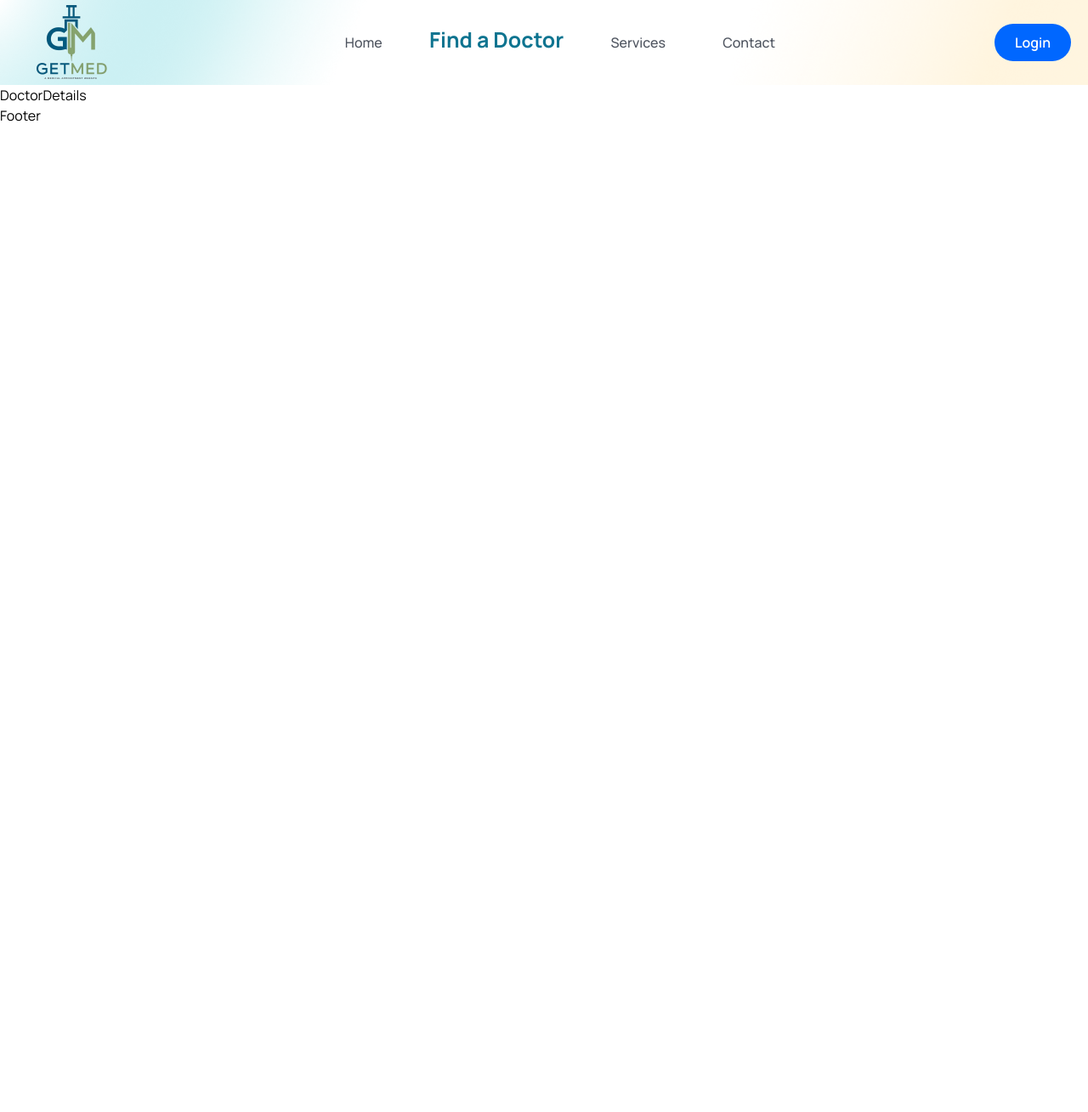
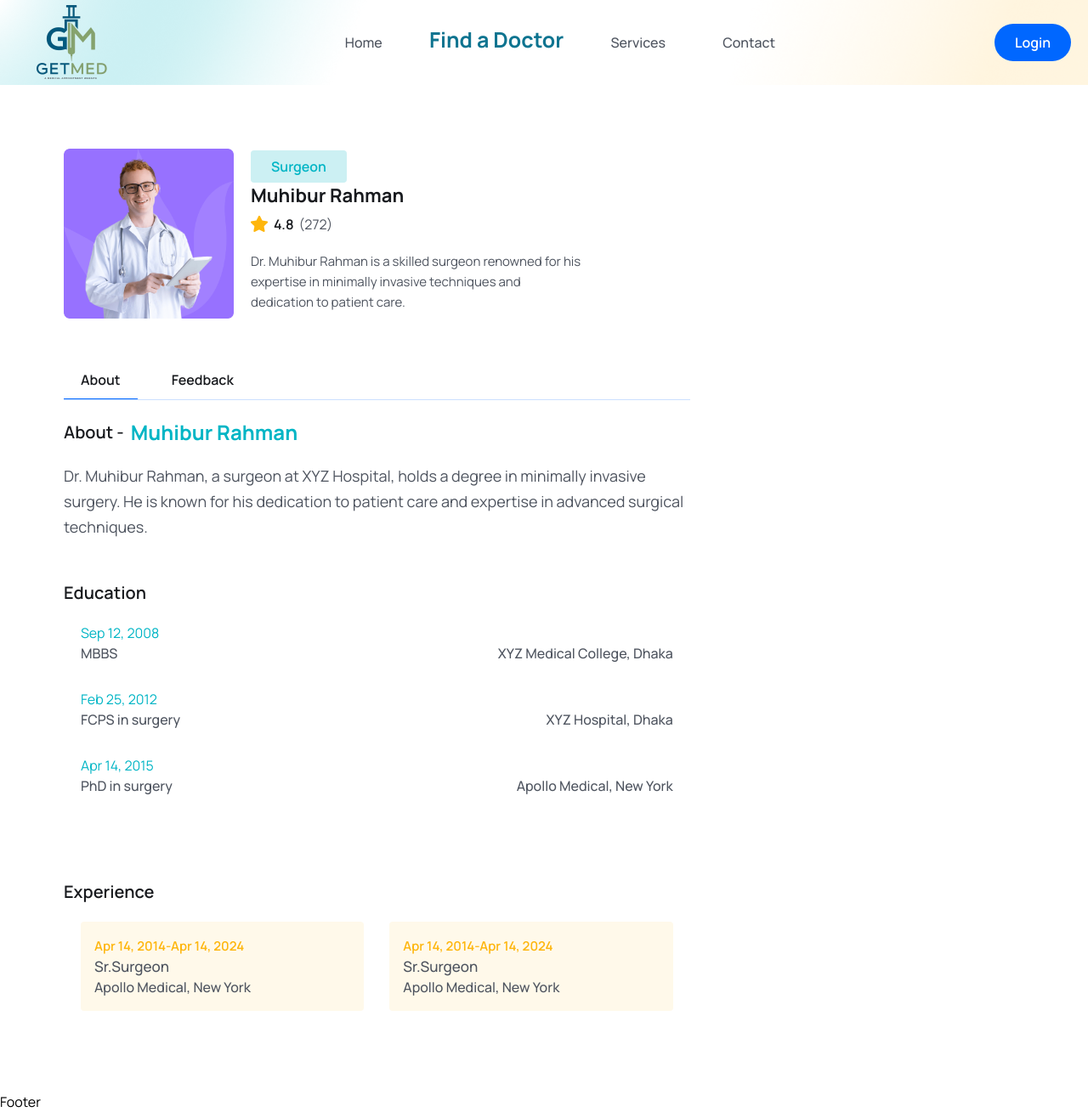
Before and after one commit to Faiyaz582/GetMed, a React (Vite) app in the folder frontend/: page /doctors/1 in a window 1280 px wide. Shown: the whole page at 85% size. Before the commit the page ends 800 px from the top, so only its background shows below. Built offline with nearby package versions, Linux system fonts and the light colour scheme.

Commit message:
Doctor Info Added

```diff
--- /dev/null
+++ b/frontend/src/pages/Doctors/DoctorAbout.jsx
@@ -0,0 +1,98 @@
+
+import { formateDate } from '../../utils/formateDate';
+
+
+const DoctorAbout = () => {
+  return <div>
+      <div>
+        <h3 className='text-[20px] leading-[30px] text-headingColor font-semibold flex items-center gap-2'>
+          About -
+          <span className='text-irisBlueColor font-bold text-[24px] leading-9'>
+            Muhibur Rahman
+          </span>
+        </h3>
+        <p className='text_para'>
+          Dr. Muhibur Rahman, a surgeon at XYZ Hospital, holds a degree in minimally invasive surgery. He is known for his dedication to patient care and expertise in advanced surgical techniques.
+        </p>
+      </div>
+      <div className='mt-12'>
+        <h3 className='text-[20px] leading-[30px] text-headingColor font-semibold flex items-center gap-2'>
+          Education
+        </h3>
+        <ul className='pt-4 md:p-5'>
+          <li className='flex flex-col sm:flex-row sm:justify-between sm:items-end md:gap-5 mb-[30px]'>
+            <div>
+              <span className='text-irisBlueColor'>{formateDate('9-12-2008')}</span>
+              <p className='text-[16px] leading-6 font-medium text-textColor'>
+                MBBS
+              </p>
+            </div>
+            <p className='text-[16px] leading-6 font-medium text-textColor'>
+              XYZ Medical College, Dhaka
+            </p>
+          </li>
+          <li className='flex flex-col sm:flex-row sm:justify-between sm:items-end md:gap-5 mb-[30px]'>
+            <div>
+              <span className='text-irisBlueColor'>{formateDate('2-25-2012')}</span>
+              <p className='text-[16px] leading-6 font-medium text-textColor'>
+                FCPS in surgery
+              </p>
+            </div>
+            <p className='text-[16px] leading-6 font-medium text-textColor'>
+              XYZ Hospital, Dhaka
+            </p>
+          </li>
+          <li className='flex flex-col sm:flex-row sm:justify-between sm:items-end md:gap-5 mb-[30px]'>
+            <div>
+              <span className='text-irisBlueColor'>{formateDate('4-14-2015')}</span>
+              <p className='text-[16px] leading-6 font-medium text-textColor'>
+                PhD in surgery
+              </p>
+            </div>
+            <p className='text-[16px] leading-6 font-medium text-textColor'>
+              Apollo Medical, New York
+            </p>
+          </li>
+        </ul>
+      </div>
+
+
+      <div className='mt-12'>
+      <h3 className='text-[20px] leading-[30px] text-headingColor font-semibold flex items-center gap-2'>
+          Experience
+        </h3>
+        <ul className='grid sm:grid-cols-2 gap-[30px] pt-4 md:p-5'>
+            <li className='p-4 rounded bg-[#fff9ea]'>
+                <span className='text-yellowColor text-[15px] leading-6 font-semibold'>
+              {formateDate('4-14-2014')}-{formateDate('4-14-2024')}
+
+                </span>
+                <p className='text-[17px] leading-6 font-medium text-textColor'>
+                    Sr.Surgeon
+
+                </p>
+                <p className='text-[16px] leading-6 font-medium text-textColor'>
+                  Apollo Medical, New York
+                </p>
+            </li>
+            <li className='p-4 rounded bg-[#fff9ea]'>
+                <span className='text-yellowColor text-[15px] leading-6 font-semibold'>
+              {formateDate('4-14-2014')}-{formateDate('4-14-2024')}
+
+                </span>
+                <p className='text-[17px] leading-6 font-medium text-textColor'>
+                    Sr.Surgeon
+
+                </p>
+                <p className='text-[16px] leading-6 font-medium text-textColor'>
+                  Apollo Medical, New York
+                </p>
+            </li>
+
+        </ul>
+
+      </div>
+    </div>
+}
+
+export default DoctorAbout;
--- a/frontend/src/pages/Doctors/DoctorDetails.jsx
+++ b/frontend/src/pages/Doctors/DoctorDetails.jsx
@@ -1,9 +1,63 @@
-import React from 'react'
+import React, { useState } from 'react';
+import doctorImg from '../../assets/images/doctor-img02.png';
+import starIcon from '../../assets/images/Star.png';
+import DoctorAbout from './DoctorAbout';
+import Feedback from './Feedback';
 
 const DoctorDetails = () => {
-  return (
-    <div>DoctorDetails</div>
-  )
+  const [tab, setTab] = useState('about');
+
+  return <section>
+      <div className='max-w-[1170px] px-5 mx-auto'>
+        <div className='grid md:grid-cols-3 gap-[50px]'>
+          <div className='md:col-span-2'>
+            <div className='flex items-center gap-5'>
+              <figure className='max-w-[200px] max-h-[200px]'>
+                <img src={doctorImg} alt="" className='w-full' />
+              </figure>
+              <div>
+                <span className='bg-[#CCF0F3] text-irisBlueColor py-1 px-6 lg:py-2 lg:px-6 text-[12px] leading-4 lg:text-[16px] lg:leading-7 font-semibold rounded'>
+                  Surgeon
+                </span>
+                <h3 className='text-headingColor text-[22px] leading-10 font-bold'>Muhibur Rahman</h3>
+                <div className='flex items-center gap-[6px]'>
+                  <span className='flex items-center gap-[6px] text-[14px] leading-5 lg:text-[16px] lg:leading-7 font-semibold text-headingColor'>
+                    <img src={starIcon} alt="" />4.8
+                  </span>
+                  <span className='text-[14px] leading-5 lg:text-[16px] lg:leading-7 font-[400] text-textColor'>(272)</span>
+                </div>
+                <p className='text_para text-[14px] leading-6 md:text-[15px] lg:max-w-[390px]'>
+                  Dr. Muhibur Rahman is a skilled surgeon renowned for his expertise in minimally invasive techniques and dedication to patient care.
+                </p>
+              </div>
+            </div>
+
+            <div className='mt-[50px] border-b border-solid border-[#0066ff34]'>
+              <button
+                onClick={() => setTab('about')}
+                className={`py-2 px-5 mr-5 text-[16px] leading-7 text-headingColor font-semibold ${tab === 'about' && 'border-b border-solid border-primaryColor'}`}
+              >
+                About
+              </button>
+              <button
+                onClick={() => setTab('feedback')}
+                className={`py-2 px-5 mr-5 text-[16px] leading-7 text-headingColor font-semibold ${tab === 'feedback' && 'border-b border-solid border-primaryColor'}`}
+              >
+                Feedback
+              </button>
+            </div>
+
+            {/* Render tab content here */}
+            <div className='mt-5'>
+              {tab === 'about' && <DoctorAbout />}
+              {tab === 'feedback' && <Feedback />}
+            </div>
+          </div>
+          <div></div>
+        </div>
+      </div>
+    </section>
+
 }
 
-export default DoctorDetails
+export default DoctorDetails;
--- a/frontend/src/pages/Doctors/Doctors.jsx
+++ b/frontend/src/pages/Doctors/Doctors.jsx
@@ -1,5 +1,6 @@
 import DoctorCard from './../../components/Doctors/DoctorCard';
 import { doctors } from './../../assets/data/doctors';
+import Testimonial from '../../components/Testimonial/Testimonial';
 
 const Doctors = () => {
   return (
@@ -24,11 +25,24 @@ const Doctors = () => {
       <section>
         <div className="container">
         <div className='grid grid-cols-1 sm:grid-cols-2 md:grid-cols-3 lg:grid-cols-4 gap-5' >
-    {doctors.map((doctor)=> (
-    <DoctorCard key={doctor.id} doctor={doctor}/>
-        ))}
+             {doctors.map((doctor)=> (
+               <DoctorCard key={doctor.id} doctor={doctor}/>
+            ))}
+          </div>
         </div>
-        </div>
+      </section>
+      <section>
+        <div className='container'>
+          <div className="xl:w-[470px] mx-auto">
+            <h2 className='heading text-center font-bold'>What our patients say</h2>
+            <p className='text_para text-center'>
+              Our team of highly skilled doctors is dedicated to providing exceptional medical care, combining expertise with compassion to ensure the best outcomes for our patients.
+            </p>
+          </div>
+
+          <Testimonial />
+          </div>
+
       </section>
     </>
   );
--- /dev/null
+++ b/frontend/src/pages/Doctors/Feedback.jsx
@@ -0,0 +1,54 @@
+import React from 'react';
+import avatar from '../../assets/images/avatar-icon.png';
+import { formateDate } from '../../utils/formateDate';
+import {AiFillStar} from 'react-icons/ai'
+
+
+
+const Feedback = () => {
+
+
+
+    return (
+         <div>
+            <div className='mb-[50px]'>
+                <h4 className='text-[20px] leading-[30px] font-bold text-headingColor mb-[30px]'>
+                    All reviews(272)
+                </h4>
+                <div className='flex justify-between gap-10 mb-[30px]'>
+                    <div className='flex gap-3'>
+                        <figure className='w-10 h-10 rounded-full'>
+                            <img className='w-full' src={avatar} alt="" />
+                        </figure>
+                        <div>
+                            <h5 className='text-[16px] leading-6 text-primaryColor font-bold'>Ali Hasan</h5>
+                            <p className='text-[14px] leading-6 text-textColor'>
+                                {formateDate('02-14-2024')}
+                            </p>
+                            <p className='text_para mt-3 font-medium text-[15px]'>
+                                Good Services. Highly recommended
+                            </p>
+                        </div>
+                    </div>
+                    <div className='flex gap-1'>
+                        {[...Array(5).keys()].map((_, index) => (
+                            <AiFillStar key={index} color="#0067FF" />
+                        ))}
+                    </div>
+                </div>
+            </div>
+             <div className='text-center'>
+             <button className='btn' >
+              Give Feedback
+                </button>
+            </div>
+
+
+
+
+        </div>
+    );
+
+}
+
+export default Feedback;
--- /dev/null
+++ b/frontend/src/utils/formateDate.js
@@ -0,0 +1,6 @@
+export const formateDate=(date,config)=>{
+    const defaultOptions={day:"numeric",month:"short",year:"numeric"}
+    const options = config ? config : defaultOptions
+
+    return new Date(date).toLocaleDateString("en-US", options)
+};
```
Also changed, not shown: frontend/src/pages/Doctors/FeedbackForm.jsx (added).
